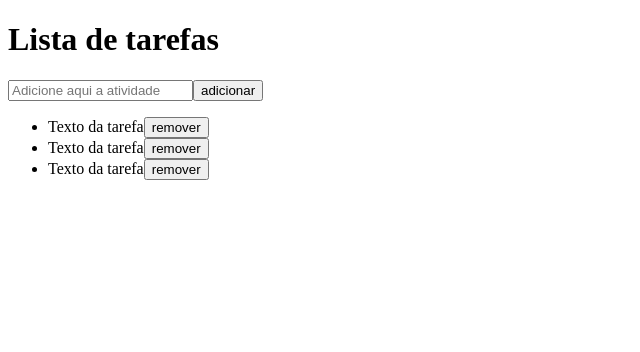
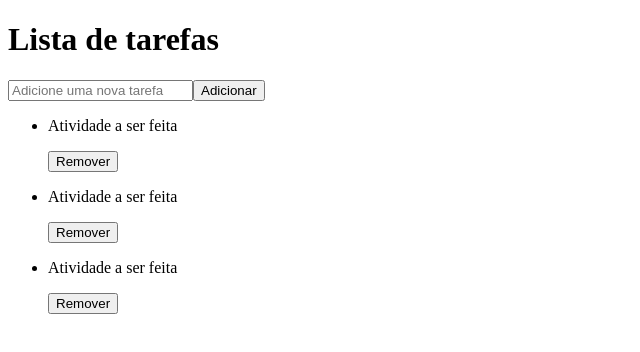
Before and after one commit to fnascimentosilva/React, a React (Vite) app in the folder 4_projeto_to_do_list/: page / in a window 1280 px wide. Shown: the top 352 px of the page, without its empty margins (0-640 px from the left). Built offline with nearby package versions, Linux system fonts and the light colour scheme.

Commit message:
add os components iniciais do projeto to do

```diff
--- a/4_projeto_to_do_list/src/components/Task.jsx
+++ b/4_projeto_to_do_list/src/components/Task.jsx
@@ -1,11 +1,11 @@
 
 function Task() {
   return (
+
     <li>
-        <span>Texto da tarefa</span>
-        <button>remover</button>
+      <p>Atividade a ser feita</p>
+      <button>Remover</button>
     </li>
-
   )
 }
 
--- a/4_projeto_to_do_list/src/components/TaskInput.jsx
+++ b/4_projeto_to_do_list/src/components/TaskInput.jsx
@@ -1,10 +1,10 @@
 
 function TaskInput() {
   return (
-    <form >
-        <input type="text"  placeholder="Adicione aqui a atividade"/>
-        <button type="submit">adicionar</button>
-    </form>
+   <form >
+    <input type="text" placeholder="Adicione uma nova tarefa"/>
+    <button type="submit">Adicionar</button>
+   </form>
   )
 }
 
```
Also changed, not shown: 4_projeto_to_do_list/src/components/TaskList.jsx (+5 -5 lines).
